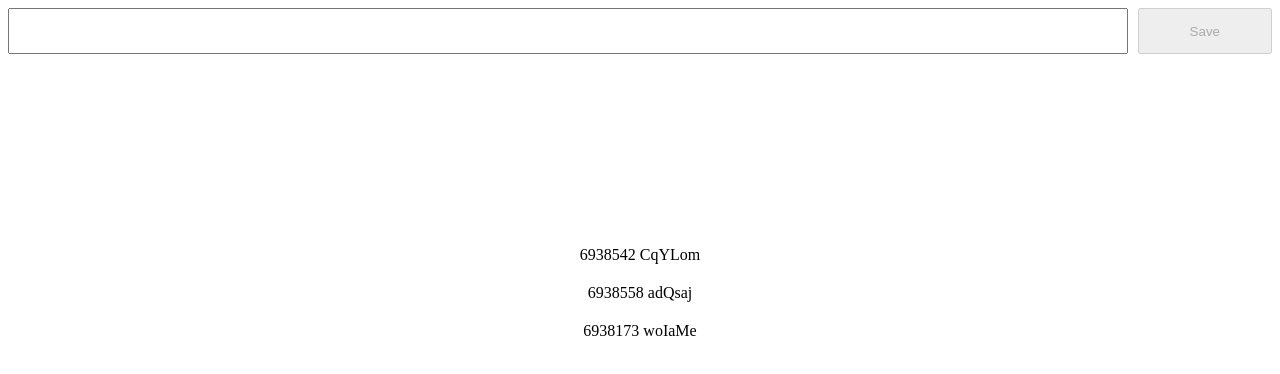
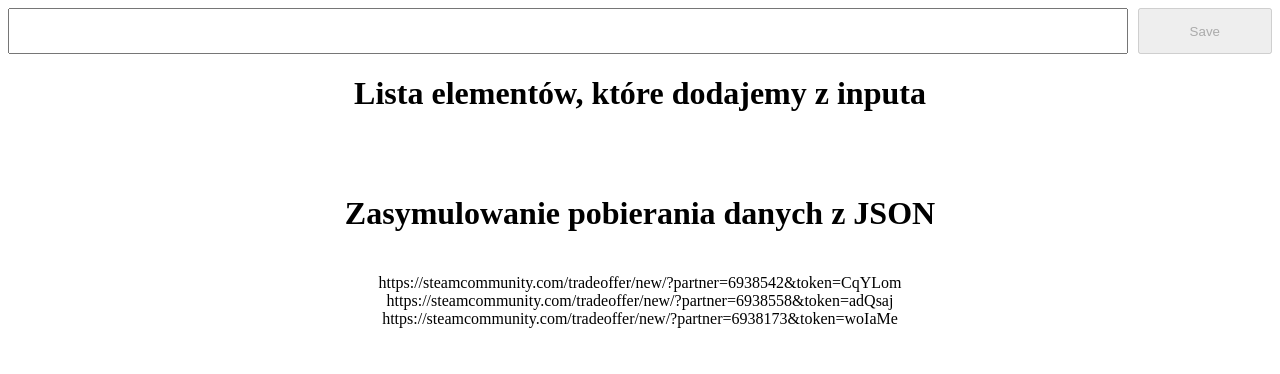
Before and after one commit to lemmyslaya/Link_validator, an Angular app: page / in a window 1280 px wide. Shown: the top 374 px of the page. Built offline with nearby package versions, Linux system fonts and the light colour scheme.

Commit message:
Adding styling and parsing links

```diff
--- a/src/app/list/list.component.html
+++ b/src/app/list/list.component.html
@@ -1,18 +1,12 @@
-
+<h1>Lista elementów, które dodajemy z inputa</h1>
 <ul>
 	<li *ngFor="let element of newItems">
-		{{element.partner}}{{element.token}}
+		https://steamcommunity.com/tradeoffer/new/?partner={{element.partner}}&token={{element.token}}
 	</li>
 </ul>
+<h1>Zasymulowanie pobierania danych z JSON</h1>
 <ul>
 	<li *ngFor="let element of elements">
-		<div>
-			<span class="partner-element">
-				{{element.partner}}
-			</span>
-			<span class="token-element">
-				{{element.token}}
-			</span>
-		</div>
+		https://steamcommunity.com/tradeoffer/new/?partner={{element.partner}}&token={{element.token}}
 	</li>
 </ul>
--- a/src/app/list/list.component.scss
+++ b/src/app/list/list.component.scss
@@ -1,6 +1,6 @@
 ul {
 	list-style-type: none;
-	padding: 50px 0;
+	padding: 20px 0;
 }
 div {
 	padding: 10px 0;
```
